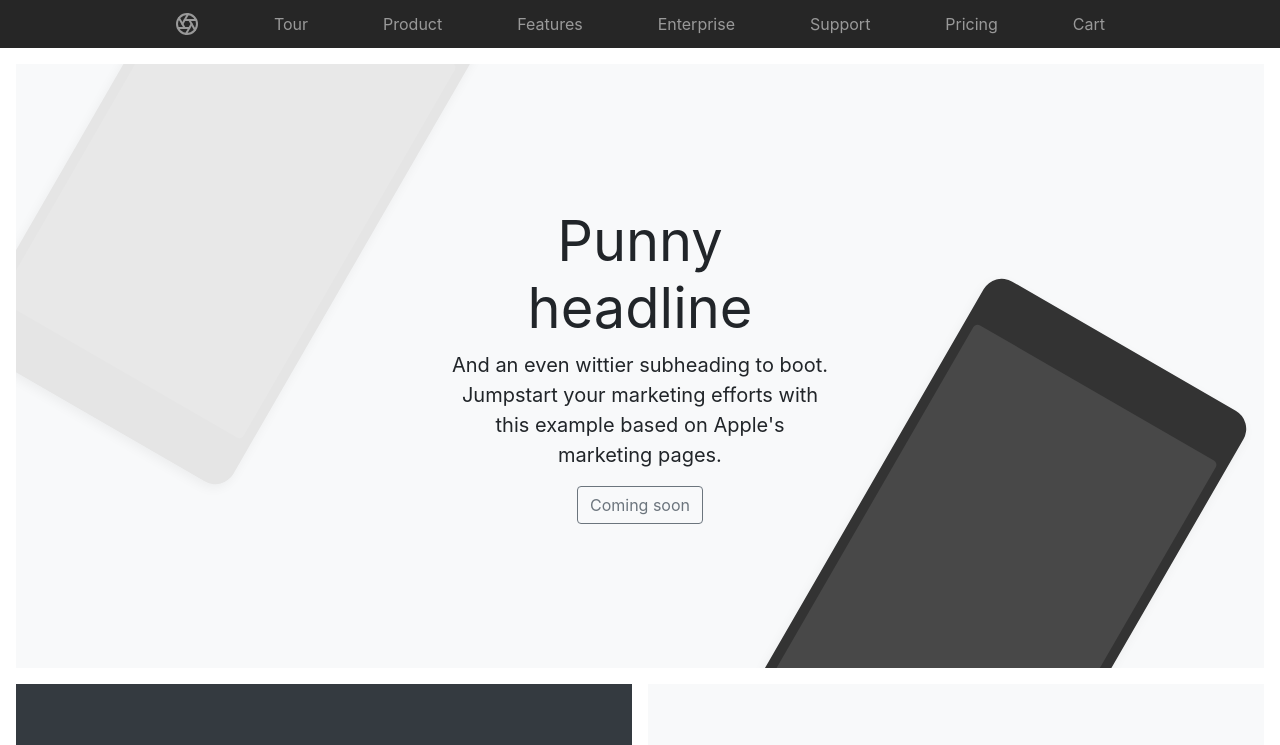
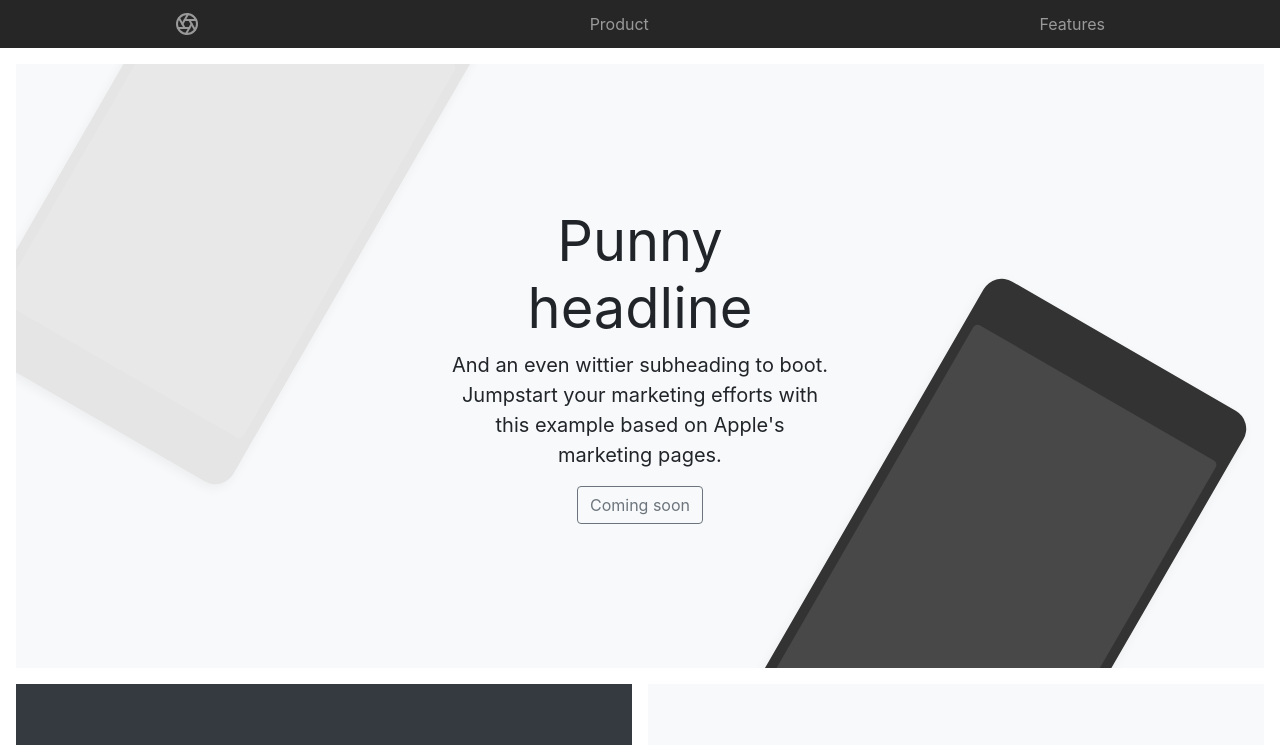
Before and after one commit to tobtob2000/tobst3ch-website, a plain HTML site: page index.html in a window 1280 px wide. Shown: the top 745 px of the page. Drawn offline with Linux system fonts and the light colour scheme.

Commit message:
Update index.html

```diff
--- a/index.html
+++ b/index.html
@@ -7,7 +7,7 @@
     <meta name="author" content="">
     <link rel="icon" href="https://getbootstrap.com/docs/4.0/assets/img/favicons/favicon.ico">
 
-    <title>Product example for Bootstrap</title>
+    <title>TobsT3ch</title>
 
     <link rel="canonical" href="https://getbootstrap.com/docs/4.0/examples/product/">
 
@@ -25,13 +25,8 @@
         <a class="py-2" href="#">
           <svg xmlns="http://www.w3.org/2000/svg" width="24" height="24" viewBox="0 0 24 24" fill="none" stroke="currentColor" stroke-width="2" stroke-linecap="round" stroke-linejoin="round" class="d-block mx-auto"><circle cx="12" cy="12" r="10"></circle><line x1="14.31" y1="8" x2="20.05" y2="17.94"></line><line x1="9.69" y1="8" x2="21.17" y2="8"></line><line x1="7.38" y1="12" x2="13.12" y2="2.06"></line><line x1="9.69" y1="16" x2="3.95" y2="6.06"></line><line x1="14.31" y1="16" x2="2.83" y2="16"></line><line x1="16.62" y1="12" x2="10.88" y2="21.94"></line></svg>
         </a>
-        <a class="py-2 d-none d-md-inline-block" href="#">Tour</a>
         <a class="py-2 d-none d-md-inline-block" href="#">Product</a>
         <a class="py-2 d-none d-md-inline-block" href="#">Features</a>
-        <a class="py-2 d-none d-md-inline-block" href="#">Enterprise</a>
-        <a class="py-2 d-none d-md-inline-block" href="#">Support</a>
-        <a class="py-2 d-none d-md-inline-block" href="#">Pricing</a>
-        <a class="py-2 d-none d-md-inline-block" href="#">Cart</a>
       </div>
     </nav>
 
```
